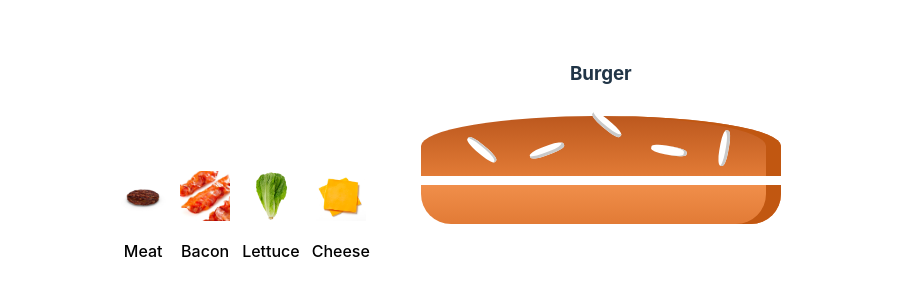
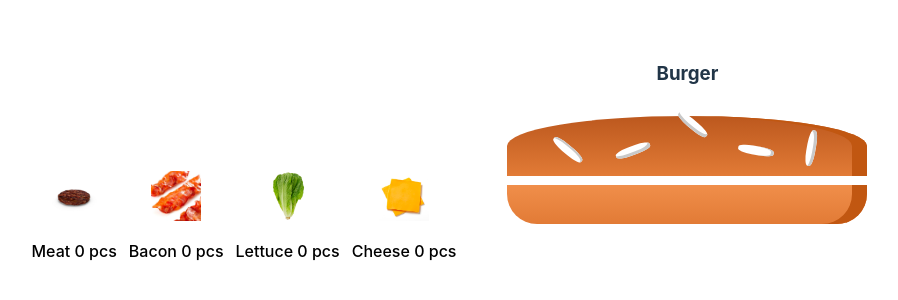
Before and after one commit to Aizhanasheralieva/HW-55, a React (Vite) app: page / in a window 1280 px wide. Shown: the part 176-476 px from the top of the page, without its empty margins (171-1069 px from the left). Built offline with nearby package versions, Linux system fonts and the light colour scheme.

Commit message:
Added countMatchedIngredient function in order to display the amount of added ingredients next to the matched ingredient buttons.

```diff
--- a/src/App.tsx
+++ b/src/App.tsx
@@ -1,4 +1,4 @@
-import React, { useState } from "react";
+import React, {useState} from "react";
 import "./App.css";
 import meatImage from "./assets/meat.png";
 import baconImage from "./assets/bacon.png";
@@ -29,18 +29,25 @@
     setIngredients((prevIngredients) =>
       prevIngredients.map((ingredient) =>
         ingredient.name === ingredientName
-          ? { ...ingredient, count: ingredient.count + 1 }
+          ? {...ingredient, count: ingredient.count + 1}
           : ingredient
       )
     );
   };
 
   const INGREDIENTS: Ingredient[object] = [
-    { name: "Meat", price: 80, image: meatImage },
-    { name: "Bacon", price: 60, image: baconImage },
-    { name: "Lettuce", price: 10, image: lettuceImage },
-    { name: "Cheese", price: 50, image: cheeseImage },
+    {name: "Meat", price: 80, image: meatImage},
+    {name: "Bacon", price: 60, image: baconImage},
+    {name: "Lettuce", price: 10, image: lettuceImage},
+    {name: "Cheese", price: 50, image: cheeseImage},
   ];
+
+  const countMatchedIngredient = (ingredientName: string) => {
+    const matchedIngredient = ingredients.find((ingredient) => ingredient.name === ingredientName
+    );
+    return matchedIngredient ? matchedIngredient.count : 0;
+  };
+
 
   return (
     <>
@@ -49,10 +56,12 @@
           <button
             key={ingredient.name}
             onClick={() => addIngredientToArray(ingredient.name)}
-            style={{ background: "none", border: "none" }}
+            style={{background: "none", border: "none"}}
           >
-            <img src={ingredient.image} alt={ingredient.name} width={50} />
-            <p>{ingredient.name}</p>
+            <img src={ingredient.image} alt={ingredient.name} width={50}/>
+            <p>
+              {ingredient.name} {countMatchedIngredient(ingredient.name)} pcs
+            </p>
           </button>
         ))}
       </div>
```
